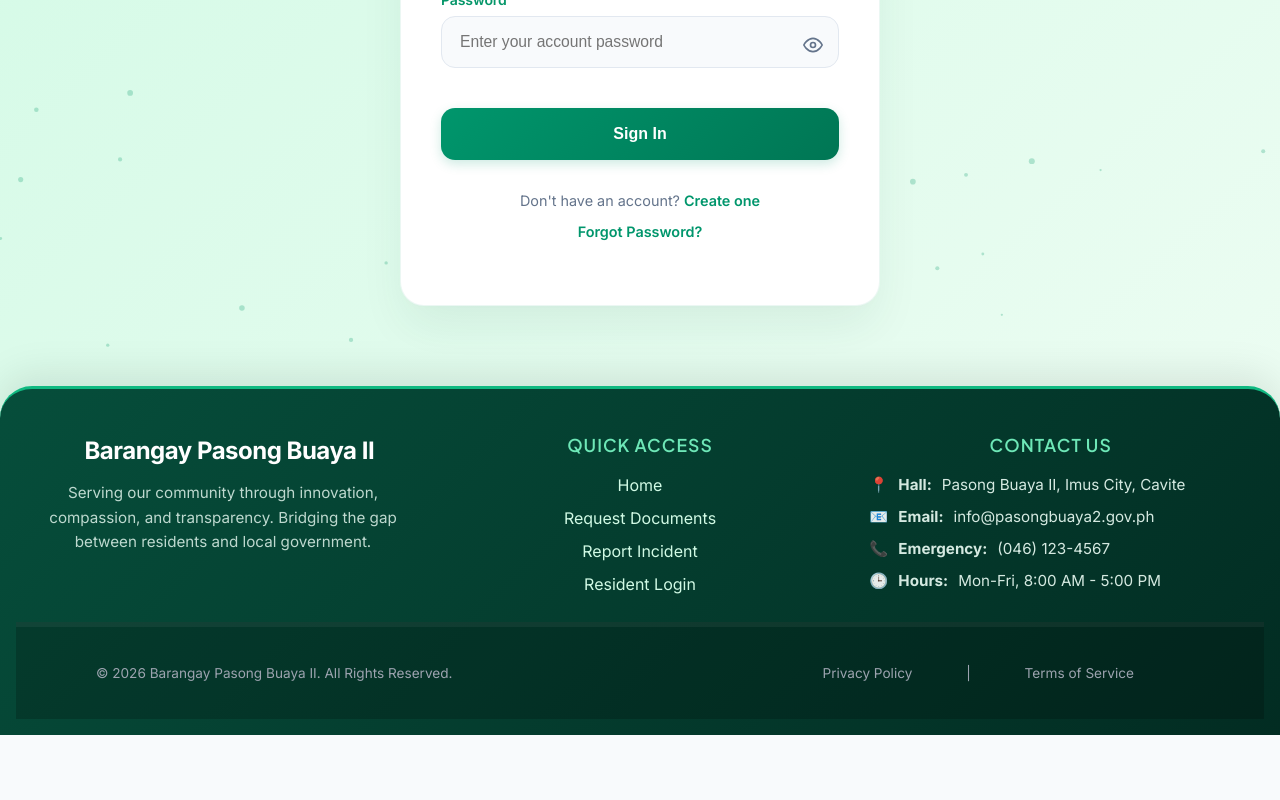
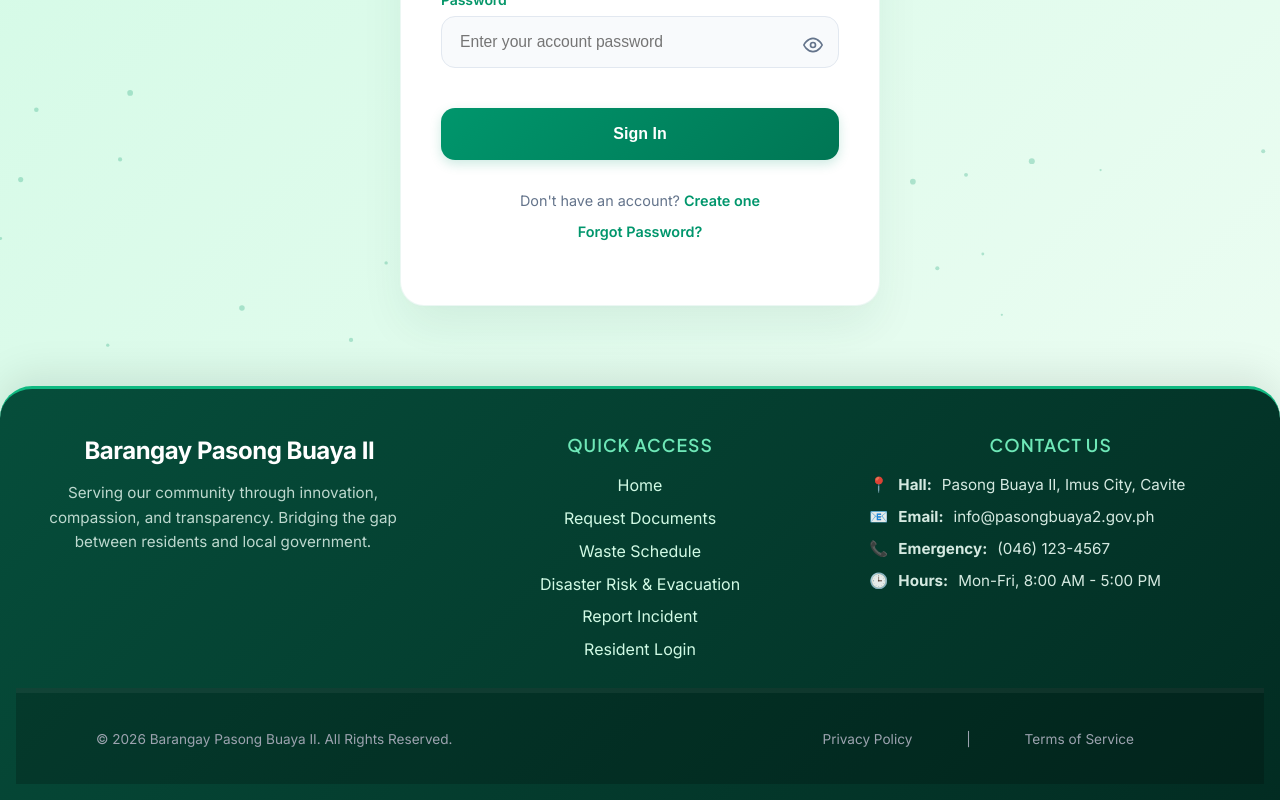
Before and after one commit to JayzelCantor104/PB2Link, a React (Vite) app: page /login in a window 1280 px wide. Shown: the part 429-1229 px from the top of the page. Before the commit the page ends 1164 px from the top, so only its background shows below. Built offline with nearby package versions, Linux system fonts and the light colour scheme.

Commit message:
Add files via upload

```diff
--- a/src/components/Footer.jsx
+++ b/src/components/Footer.jsx
@@ -17,6 +17,8 @@ const Footer = () => {
           <ul className="footer-links">
             <li><a href="/">Home</a></li>
             <li><a href="/services">Request Documents</a></li>
+            <li><a href="/waste-management">Waste Schedule</a></li>
+            <li><a href="/disaster-risk">Disaster Risk & Evacuation</a></li>
             <li><a href="/incident-report">Report Incident</a></li>
             <li><a href="/login">Resident Login</a></li>
           </ul>
--- a/src/components/Header.jsx
+++ b/src/components/Header.jsx
@@ -48,6 +48,8 @@ const Header = () => {
   const navLinks = [
     { to: '/', label: 'Home', exact: true },
     { to: '/services', label: 'Services' },
+    { to: '/waste-management', label: 'Waste Schedule' },
+    { to: '/disaster-risk', label: 'Disaster Risk' },
     { to: '/incident-report', label: 'Report Incident' },
     { to: getDashboardPath(), label: 'Track Request' }
   ];
@@ -108,6 +110,8 @@ const Header = () => {
                 {/* 2. CRITICAL FIX: Swapped out <a> tags to <Link> tags here */}
                 <Link to="/profile" onClick={closeAll}>👤 Edit Profile</Link>
                 <Link to="/dashboard" onClick={closeAll}>📂 My Dashboard</Link>
+                <Link to="/waste-management" onClick={closeAll}>♻️ Waste Schedule</Link>
+                <Link to="/disaster-risk" onClick={closeAll}>🛡️ Disaster & Evacuation</Link>
 
                 <div className="dropdown-divider"></div>
                 <a href="#" className="logout-link" onClick={handleLogout}>🚪 Logout</a>
```
